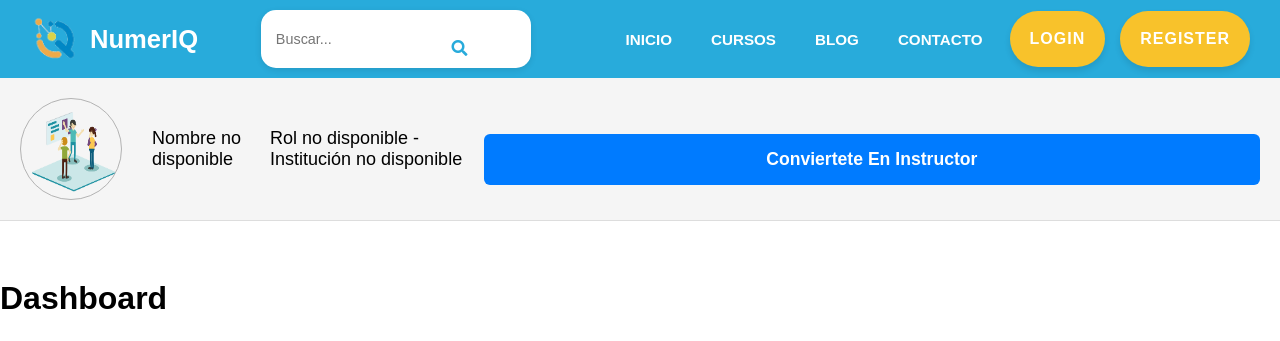
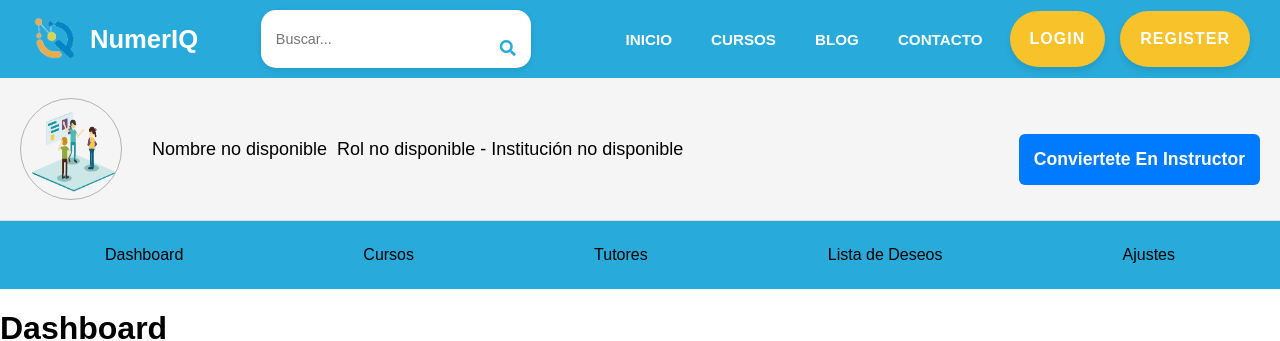
Before and after one commit to XxCatrinxX/numeriq-frontend, a React (Create React App) app: page /estudiante in a window 1280 px wide. Shown: the top 341 px of the page. Built offline with nearby package versions, Linux system fonts and the light colour scheme; a web font is replaced by a local one.

Commit message:
Cambio en los estilos de temas y nav del estudiante

```diff
--- a/src/CSS/Formulario.css
+++ b/src/CSS/Formulario.css
@@ -65,7 +65,6 @@ button {
   border-radius: 6px;
   cursor: pointer;
   transition: background-color 0.3s;
-  width: 100%; /* Asegurar que el botón ocupe todo el ancho en pantallas pequeñas */
 }
 
 button:hover {
--- a/src/CSS/estudiante/estudiante.css
+++ b/src/CSS/estudiante/estudiante.css
@@ -33,7 +33,8 @@
   display: flex;
   justify-content: space-around;
   margin: 0;
-  padding: 0;
+  padding: 15px;
+  background-color: var(--primary);
 }
 
 .nav-estudiante li {
@@ -41,10 +42,14 @@
 }
 
 .nav-estudiante a {
-  color: white;
+  color: black;
   text-decoration: none;
   padding: 10px 20px;
   display: block;
+}
+
+.nav-estudiante a:hover {
+  background-color: var(--Success);
 }
 
 
--- a/src/componentes/estudiante/cursos.jsx
+++ b/src/componentes/estudiante/cursos.jsx
@@ -150,16 +150,7 @@ export default function Cursos() {
                   <button
                       key={num}
                       onClick={() => cambiarPagina(num)}
-                      disabled={num === paginaActual}
-                      style={{
-                        margin: "5px",
-                        padding: "10px",
-                        backgroundColor: num === paginaActual ? "blue" : "gray",
-                        color: "white",
-                        border: "none",
-                        cursor: num === paginaActual ? "default" : "pointer",
-                      }}
-                  >
+                      disabled={num === paginaActual}>
                     {num}
                   </button>
               ))}
```
Also changed, not shown: src/CSS/estudiante/cur_estu.css (line endings or trailing spaces).
